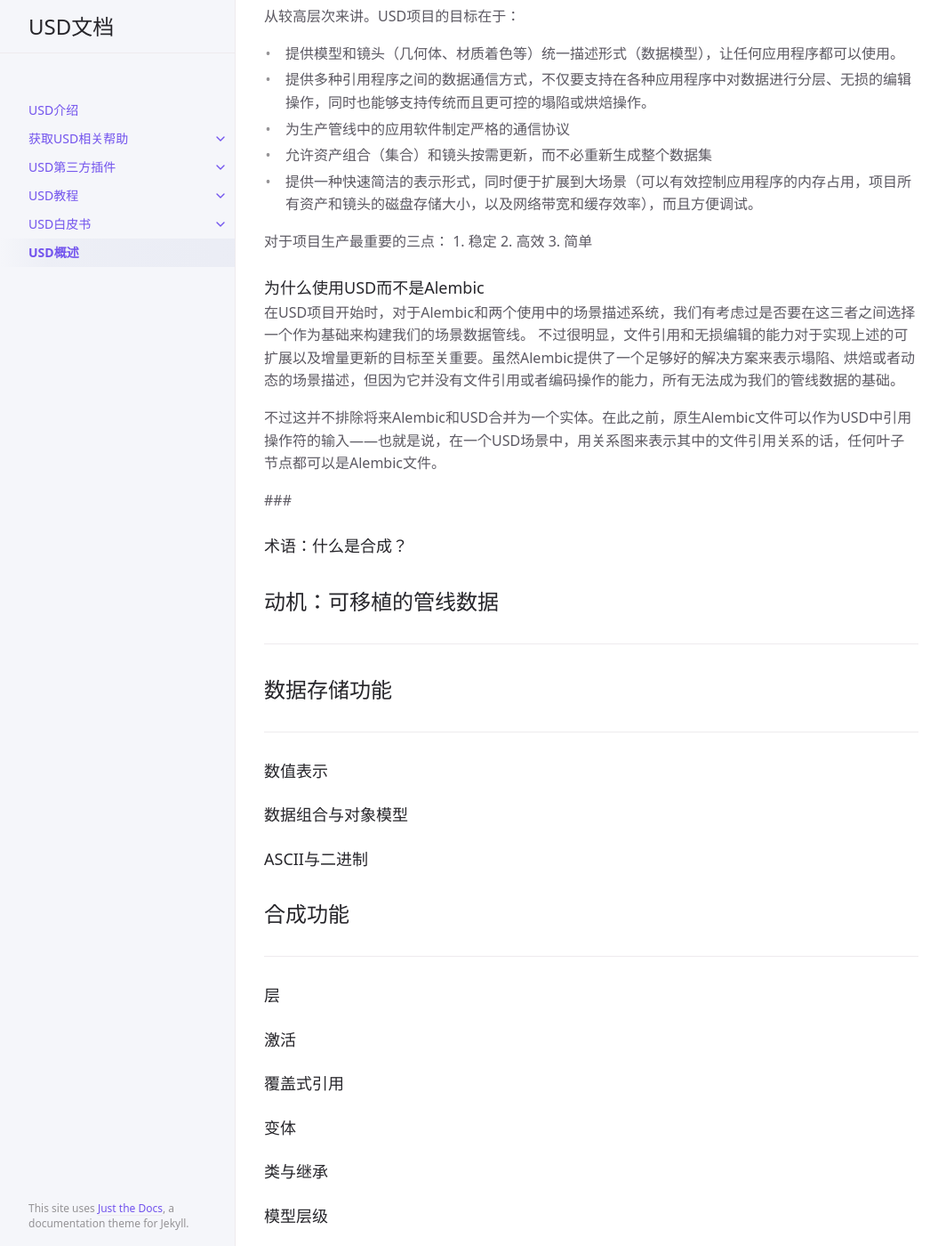
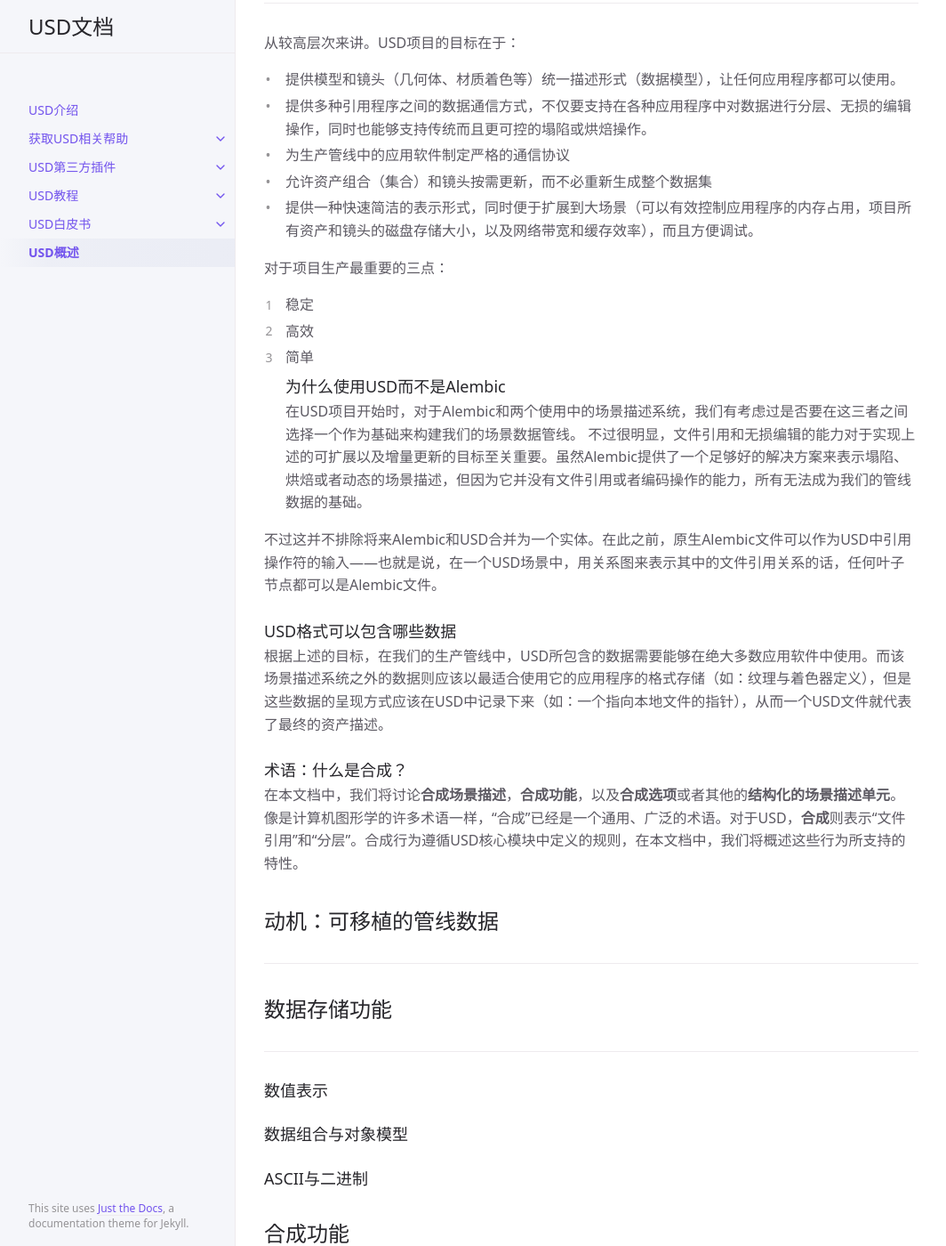
Before and after one commit to szxk/docs.usd, a Jekyll site: the page built from docs/overview.md, in a window 1280 px wide and 1400 px high, scrolled down 1992 px. Shown: the whole window at 89% size, without its empty margins (107-1171 px from the left). Built offline with Jekyll 4.4.1, drawn with Linux system fonts in a browser that asks for light colours.

Commit message:
Update overview.md

```diff
--- a/docs/overview.md
+++ b/docs/overview.md
@@ -41,19 +41,20 @@ permalink: /docs/overview
 - 提供一种快速简洁的表示形式，同时便于扩展到大场景（可以有效控制应用程序的内存占用，项目所有资产和镜头的磁盘存储大小，以及网络带宽和缓存效率），而且方便调试。
 
 对于项目生产最重要的三点：
-    1. 稳定
-    2. 高效
-    3. 简单
+1. 稳定
+2. 高效
+3. 简单
 ### 为什么使用USD而不是Alembic
 在USD项目开始时，对于Alembic和两个使用中的场景描述系统，我们有考虑过是否要在这三者之间选择一个作为基础来构建我们的场景数据管线。
 不过很明显，文件引用和无损编辑的能力对于实现上述的可扩展以及增量更新的目标至关重要。虽然Alembic提供了一个足够好的解决方案来表示塌陷、烘焙或者动态的场景描述，但因为它并没有文件引用或者编码操作的能力，所有无法成为我们的管线数据的基础。
 
 不过这并不排除将来Alembic和USD合并为一个实体。在此之前，原生Alembic文件可以作为USD中引用操作符的输入——也就是说，在一个USD场景中，用关系图来表示其中的文件引用关系的话，任何叶子节点都可以是Alembic文件。
 
-###
-
+### USD格式可以包含哪些数据
+根据上述的目标，在我们的生产管线中，USD所包含的数据需要能够在绝大多数应用软件中使用。而该场景描述系统之外的数据则应该以最适合使用它的应用程序的格式存储（如：纹理与着色器定义），但是这些数据的呈现方式应该在USD中记录下来（如：一个指向本地文件的指针），从而一个USD文件就代表了最终的资产描述。
 
 ### 术语：什么是合成？
+在本文档中，我们将讨论**合成场景描述**，**合成功能**，以及**合成选项**或者其他的**结构化的场景描述单元**。像是计算机图形学的许多术语一样，“合成”已经是一个通用、广泛的术语。对于USD，**合成**则表示“文件引用”和“分层”。合成行为遵循USD核心模块中定义的规则，在本文档中，我们将概述这些行为所支持的特性。
 
 ## 动机：可移植的管线数据
 ---
```
